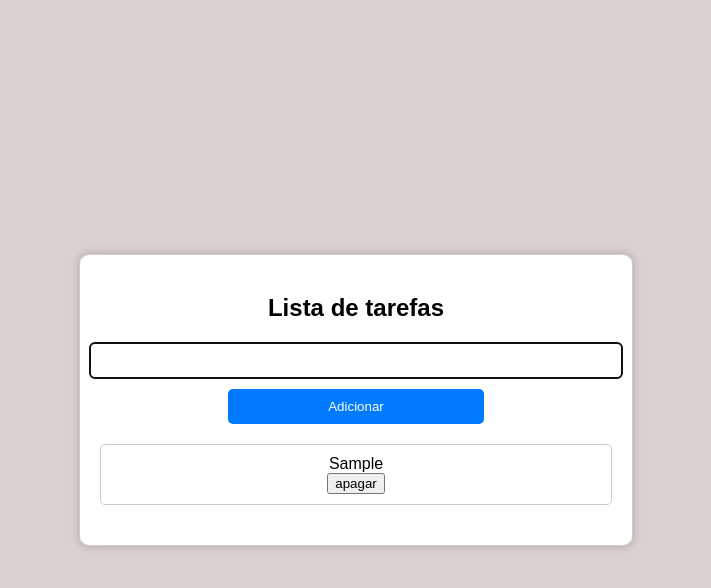
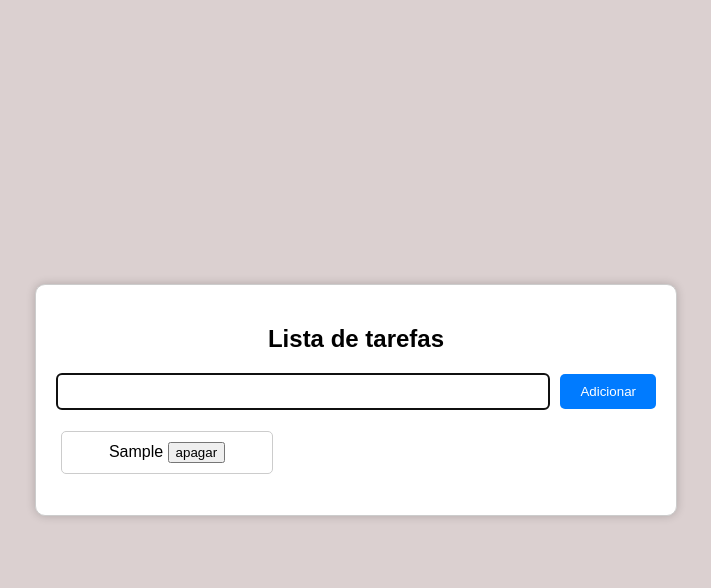
Before and after one commit to MarcelooDutra/Lista-de-Tarefas, a plain HTML site: page index.html in a window 1280 px wide. Both pictures are taken after typing "Sample" into the empty fields and a click on the button "Adicionar". Shown: the whole page, without its empty margins (284-995 px from the left). Drawn offline with Linux system fonts and the light colour scheme.

Commit message:
layout atualizado

```diff
--- a/index.css
+++ b/index.css
@@ -1,27 +1,31 @@
+/* Estilos para o corpo da página */
 /* Estilos para o corpo da página */
 body {
     font-family: Arial, sans-serif;
+    display: flex;
+    justify-content: center; /* Centraliza horizontalmente */
+    align-items: center; /* Centraliza verticalmente */
     background-color: #dbd0d0;
-    display: flex;
-    justify-content: center;
-    align-items: center;
-    height: 100vh;
     margin: 0;
     padding: 0;
+    height: 100vh;
+    overflow: auto;
 }
 
 /* Estilos para o contêiner da lista de tarefas */
 .container {
     background-color: #fff;
-    max-width: 100%; /* Use 100% para adaptar a largura a todas as telas */
-    width: 40%; /* Limita a largura do contêiner */
+    width: 600px; /* Defina o tamanho fixo em 600px */
     padding: 20px;
     border: 1px solid #ccc;
     border-radius: 10px;
     box-shadow: 0 0 10px rgba(0, 0, 0, 0.2);
     text-align: center;
-    margin: 10px; /* Adicione margem para separar do limite da tela */
+    margin: 10px;
 }
+
+/* Resto dos estilos permanecem os mesmos */
+
 
 /* Estilos para o cabeçalho da lista de tarefas */
 h1 {
@@ -30,20 +34,19 @@ h1 {
 }
 
 /* Estilos para o input e botão */
-div {
+.input-btn {
     display: flex;
-    flex-direction: column; /* Mude para uma coluna em telas menores */
     align-items: center;
+    justify-content: center;
     margin-top: 10px;
 }
 
 input.nova_tarefa {
     flex-grow: 1;
-    width: 100%; /* Ocupa toda a largura disponível */
     padding: 10px;
     border: 1px solid #ccc;
     border-radius: 5px;
-    margin-bottom: 10px; /* Adicione espaço entre o input e o botão */
+    margin-right: 10px;
 }
 
 button.btn_tarefa {
@@ -53,36 +56,25 @@ button.btn_tarefa {
     border-radius: 5px;
     padding: 10px 20px;
     cursor: pointer;
-    width: 50%;
 }
 
 /* Estilos para a lista de tarefas */
+.lista-wrapper {
+    max-height: 50vh; /* Defina a altura máxima para acionar a barra de rolagem */
+    overflow: auto; /* Adicionar barra de rolagem quando necessário */
+}
+
 ul.lista_tarefa {
     list-style-type: none;
     padding: 0;
-    margin: 20px 0;
+    display: flex;
+    flex-wrap: wrap;
 }
 
 ul.lista_tarefa li {
-    display: flex;
-    flex-direction: column; /* Mude para uma coluna em telas menores */
-    align-items: center;
+    flex: 0 0 calc(33.33% - 10px);
+    margin: 5px;
     border: 1px solid #ccc;
     border-radius: 5px;
-    margin: 5px 0;
     padding: 10px;
 }
-
-ul.lista_tarefa li .tarefa_text {
-    flex-grow: 1;
-    width: 100%; /* Ocupa toda a largura disponível */
-}
-
-ul.lista_tarefa li button.excluir_tarefa {
-    background-color: #dc3545;
-    color: #fff;
-    border: none;
-    border-radius: 5px;
-    padding: 5px 10px;
-    cursor: pointer;
-}
--- a/index.html
+++ b/index.html
@@ -9,11 +9,13 @@
 <body style="background-color: #dbd0d0;">
     <section class="container">
         <h1>Lista de tarefas</h1>
-        <div>
+        <div class="input-btn">
             <input type="text" class="nova_tarefa">
             <button class="btn_tarefa">Adicionar</button>
         </div>
-        <ul class="lista_tarefa"></ul>
+        <div class="lista-wrapper">
+            <ul class="lista_tarefa"></ul>
+        </div>
     </section>
     <script src="./script.js"></script>
 </body>
```
